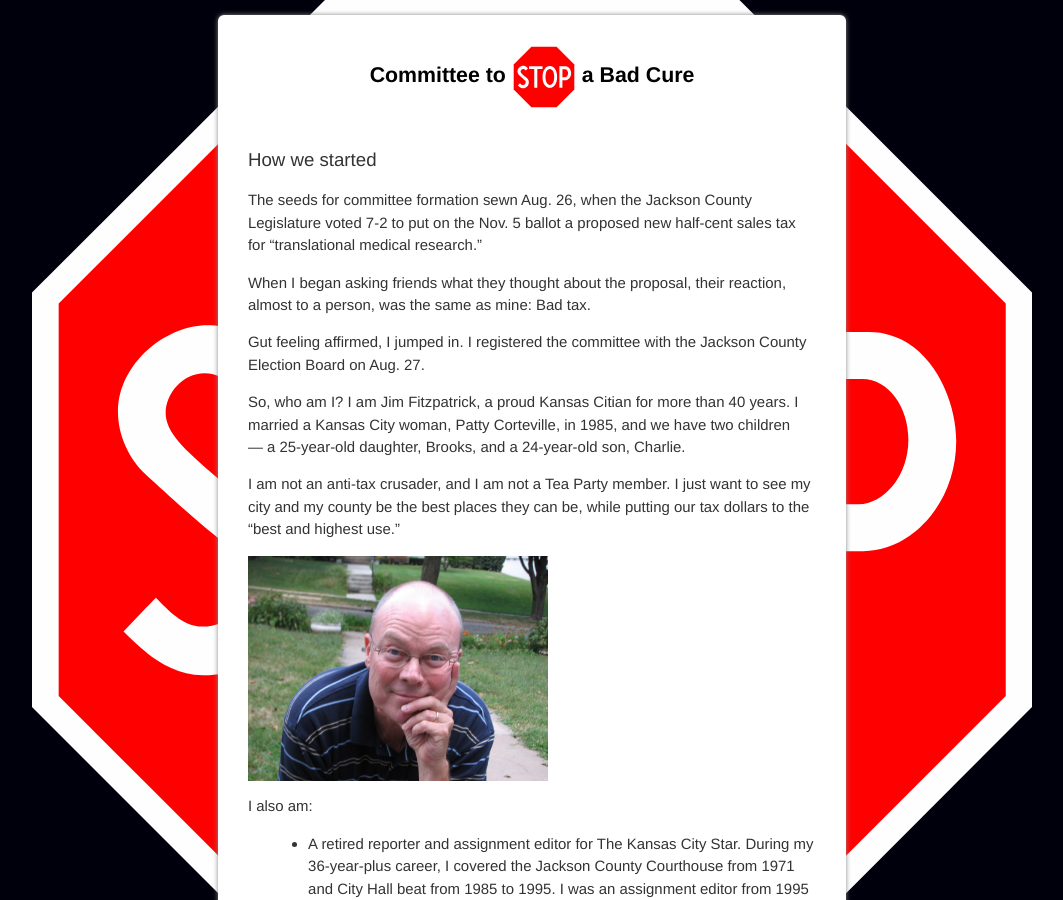
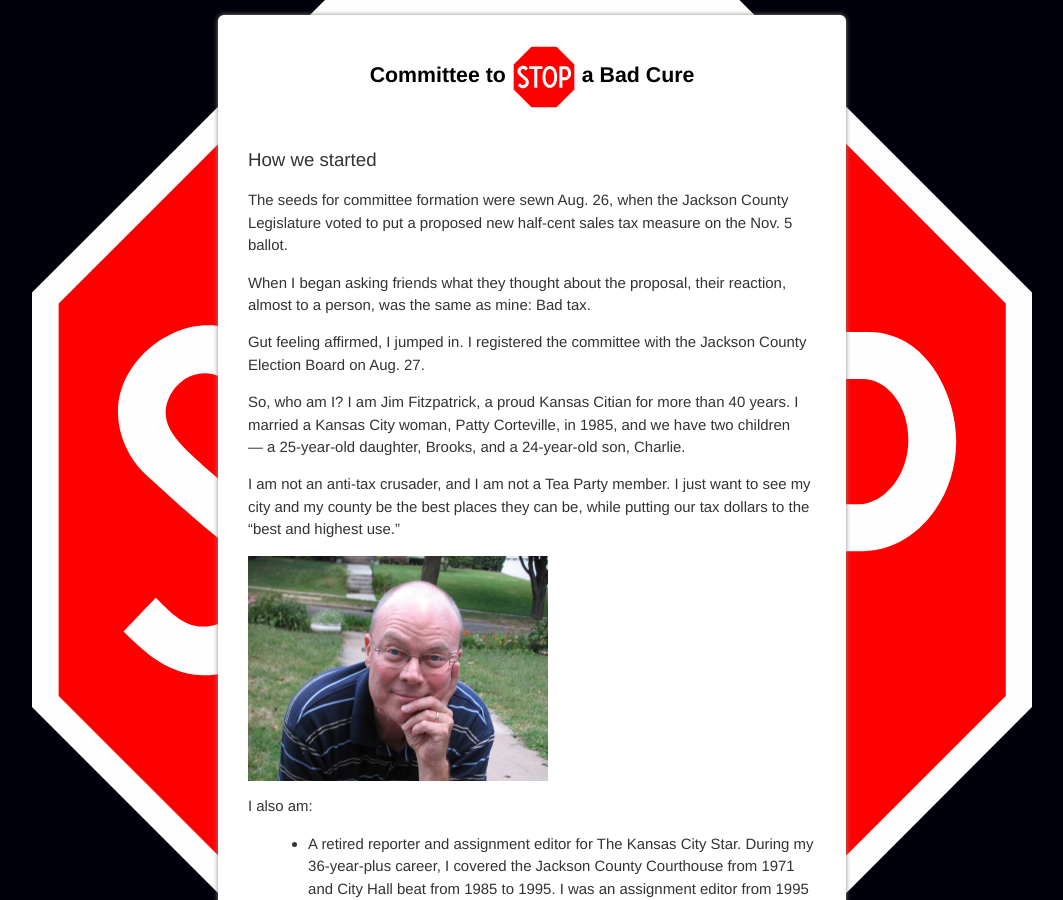
Before and after one commit to jiko/stopabadcure, a Jekyll site: the page built from _posts/2013-09-24-how-we-started.md, in a window 1280 px wide and 900 px high. Shown: the whole window, without its empty margins (108-1171 px from the left). Built offline with Jekyll 4.4.1, drawn with Linux system fonts in a browser that asks for light colours.

Commit message:
Update 2013-09-24-how-we-started.md

```diff
--- a/_posts/2013-09-24-how-we-started.md
+++ b/_posts/2013-09-24-how-we-started.md
@@ -5,7 +5,7 @@ tags: hero
 published: true
 ---
 
-The seeds for committee formation sewn Aug. 26, when the Jackson County Legislature voted 7-2 to put on the Nov. 5 ballot a proposed new half-cent sales tax for "translational medical research."
+The seeds for committee formation were sewn Aug. 26, when the Jackson County Legislature voted to put a proposed new half-cent sales tax measure on the Nov. 5 ballot.
 
 When I began asking friends what they thought about the proposal, their reaction, almost to a person, was the same as mine: Bad tax.
 
```
